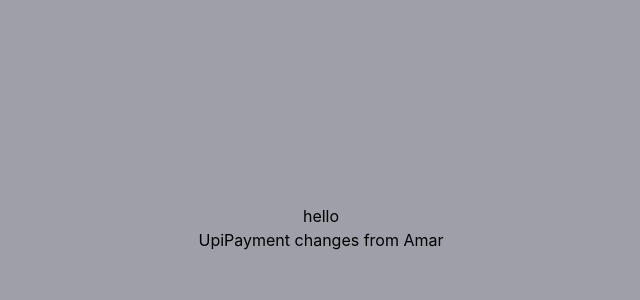
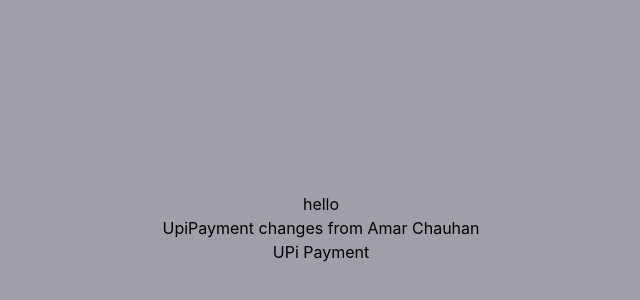
Before and after one commit to 122amar2045/Demo, a React (Vite) app: page / in a window 1280 px wide. Shown: the part 172-472 px from the top of the page, without its empty margins (319-959 px from the left). Built offline with nearby package versions, Linux system fonts and the light colour scheme.

Commit message:
restore changes

```diff
--- /dev/null
+++ b/src/components/GpayPayment.jsx
@@ -0,0 +1,9 @@
+import React from 'react'
+
+function GpayPayment() {
+  return (
+    <div>GpayPayment from Amar Chauhan</div>
+  )
+}
+
+export default GpayPayment
--- a/src/components/UpiPayment.jsx
+++ b/src/components/UpiPayment.jsx
@@ -2,7 +2,11 @@ import React from 'react'
 
 function UpiPayment() {
   return (
-    <div>UpiPayment changes from Amar </div>
+    <>
+      <div>UpiPayment changes from Amar Chauhan </div>
+      <h1>UPi Payment</h1>
+    </>
+
   )
 }
 
```
